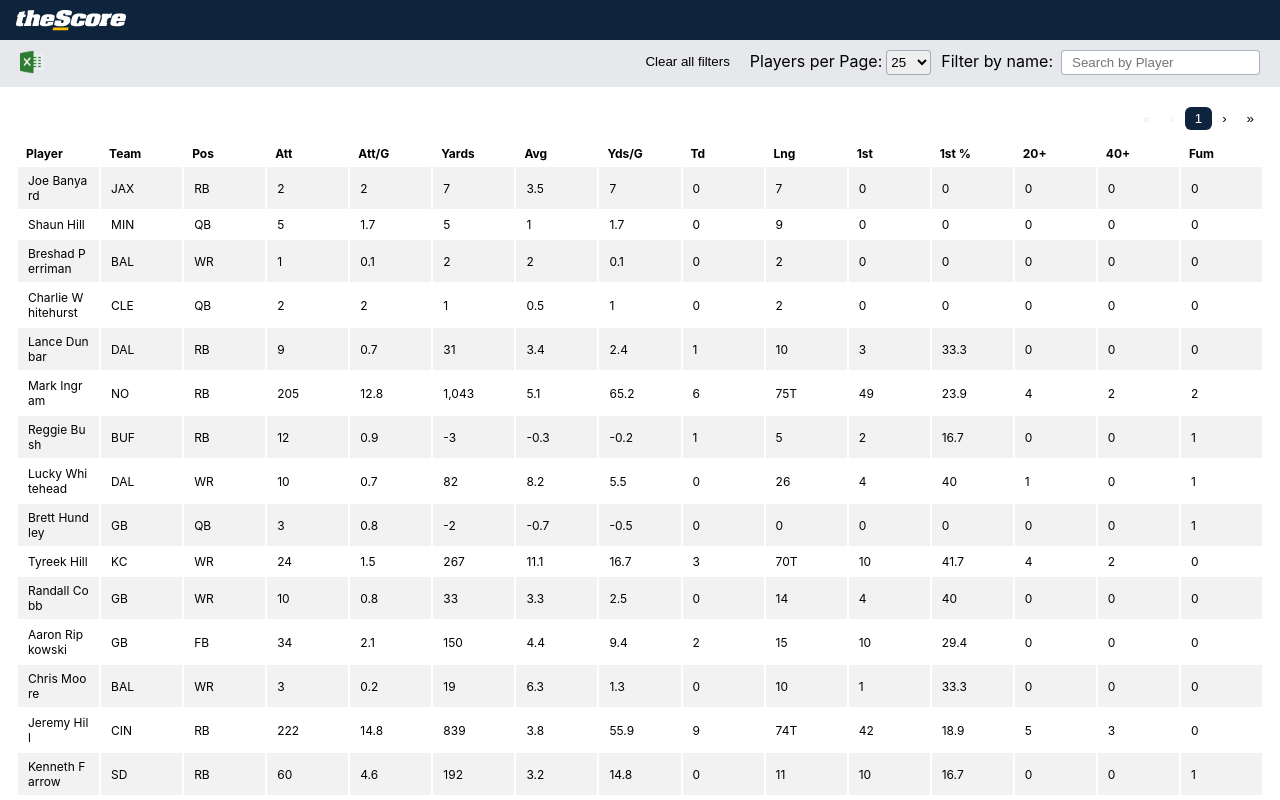
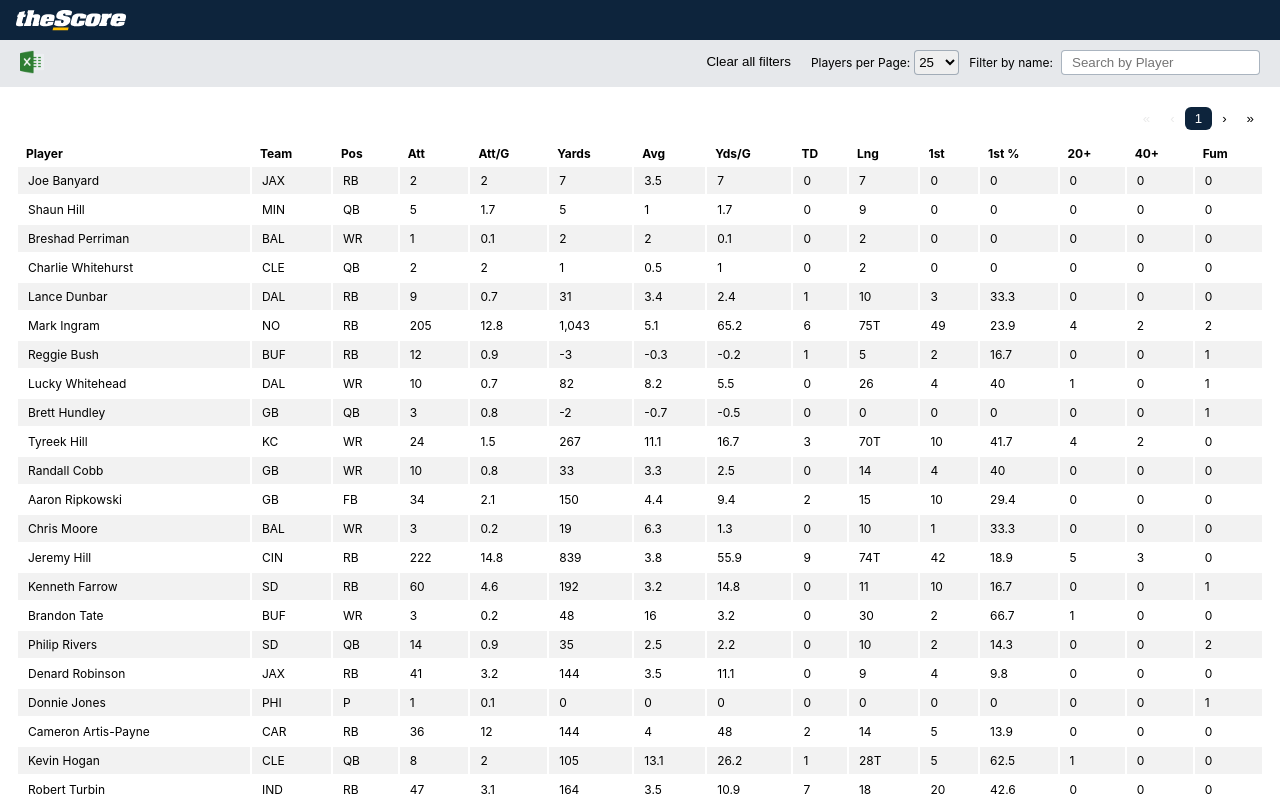
Before and after one commit to incarnateTheGreat/nfl, a React app: page / in a window 1280 px wide. Shown: the top 800 px of the page. Built offline with nearby package versions, Linux system fonts and the light colour scheme; data requests are answered from the project's data file.

Commit message:
added filtering

```diff
--- a/src/components/Filters/filters.component.scss
+++ b/src/components/Filters/filters.component.scss
@@ -6,6 +6,7 @@
   &-filters {
     background-color: rgba($base-header-colour, 0.1);
     display: flex;
+    font-size: $size-12;
     justify-content: space-between;
     padding: 10px 20px;
     width: 100%;
--- a/src/styles/index.scss
+++ b/src/styles/index.scss
@@ -31,52 +31,6 @@
 
   section {
     flex: 1;
-
-    table {
-      font-size: $size-12;
-      margin: 10px 0;
-      table-layout: fixed;
-      width: 100%;
-
-      thead {
-        th {
-          padding: 4px 8px;
-          text-align: left;
-          text-overflow: ellipsis;
-          overflow: hidden;
-          white-space: nowrap;
-
-          &.sortableHeader {
-            cursor: pointer;
-
-            &:hover {
-              background-color: rgba($base-header-colour, 0.1);
-            }
-          }
-        }
-      }
-
-      tbody {
-        tr {
-          border-top: 1px solid $border-colour;
-          border-bottom: 1px solid $border-colour;
-
-          &:nth-of-type(odd) {
-            background-color: $table-row;
-          }
-
-          td {
-            padding: 6px 10px;
-            word-break: break-all;
-            width: 100%;
-
-            &.selectedColumn {
-              background-color: $selected-column;
-            }
-          }
-        }
-      }
-    }
   }
 
   footer {
--- a/src/utils/messages.ts
+++ b/src/utils/messages.ts
@@ -2,34 +2,49 @@
 export const TABLE = {
   PLAYER: "Player",
   PLAYER_KEY: "Player",
+  PLAYER_DESC: "Player's name",
   TEAM: "Team",
   TEAM_KEY: "Team",
+  TEAM_DESC: "Player's team abbreviation",
   POS: "Pos",
   POS_KEY: "Pos",
+  POS_DESC: "Player's position",
   ATT: "Att",
   ATT_KEY: "Att",
+  ATT_DESC: "Rushing attempts",
   ATT_G: "Att/G",
   ATT_G_KEY: "Att/G",
+  ATT_G_DESC: "Rushing attempts per game average",
   YDS: "Yards",
-  YDS_KEY: "Yards",
+  YDS_KEY: "Yds",
+  YDS_DESC: "Total rushing yards",
   AVG: "Avg",
   AVG_KEY: "Avg",
+  AVG_DESC: "Rushing average yards per attempt",
   YDS_G: "Yds/G",
   YDS_G_KEY: "Yds/G",
-  TD: "Td",
-  TD_KEY: "Td",
+  YDS_G_DESC: "Rushing yards per game",
+  TD: "TD",
+  TD_KEY: "TD",
+  TD_DESC: "Total rushing touchdowns",
   LNG: "Lng",
   LNG_KEY: "Lng",
+  LNG_DESC: "Longest rush -- a T represents a touchdown occurred",
   FIRST: "1st",
   FIRST_KEY: "1st",
+  FIRST_DESC: "Rushing first downs",
   FIRST_PERCENTAGE: "1st %",
   FIRST_PERCENTAGE_KEY: "1st %",
+  FIRST_PERCENTAGE_DESC: "Rushing first down percentage",
   TWENTY_PLUS: "20+",
   TWENTY_PLUS_KEY: "20+",
+  TWENTY_PLUS_DESC: "Rushing 20+ yards each",
   FORTY_PLUS: "40+",
   FORTY_PLUS_KEY: "40+",
+  FORTY_PLUS_DESC: "Rushing 40+ yards each",
   FUM: "Fum",
   FUM_KEY: "Fum",
+  FUM_DESC: "Rushing fumbles"
 };
 
 // Filters
--- a/src/views/rushing.view.scss
+++ b/src/views/rushing.view.scss
@@ -5,6 +5,64 @@
 
   &-container {
     padding: 1.25rem 1rem;
+
+    .rushing-table-container {
+    overflow-x: auto;
+
+    table {
+      font-size: $size-12;
+      margin: 10px 0;
+      width: 100%;
+
+      thead {
+        th {
+          padding: 4px 8px;
+          text-align: left;
+          text-overflow: ellipsis;
+          overflow: hidden;
+          white-space: nowrap;
+
+          &.selectedColumn {
+            background-color: $selected-column;
+          }
+
+          &.sortableHeader {
+            cursor: pointer;
+
+            div {
+              align-items: center;
+              display: flex;
+              justify-content: space-between;
+            }
+
+            &:hover {
+              background-color: rgba($base-header-colour, 0.1);
+            }
+          }
+        }
+      }
+
+      tbody {
+        tr {
+          border-top: 1px solid $border-colour;
+          border-bottom: 1px solid $border-colour;
+
+          &:nth-of-type(odd) {
+            background-color: $table-row;
+          }
+
+          td {
+            padding: 6px 10px;
+            word-break: break-all;
+
+            &.selectedColumn {
+              background-color: $selected-column;
+            }
+          }
+        }
+      }
+    }
+  }
 
     &-error {
       align-items: center;
--- a/src/views/rushing.view.tsx
+++ b/src/views/rushing.view.tsx
@@ -17,12 +17,7 @@ const Rushing = () => {
     null
   );
   const [pageNumber, setPageNumber] = useState<number>(1);
-  // const [nextPageNumber, setNextPageNumber] = useState<number | null>(null);
-  // const [prevPageNumber, setPrevPageNumber] = useState<number | null>(null);
-  // const [lastPageNumber, setLastPageNumber] = useState<number | null>(null);
-  // const [filterBy, setFilterBy] = useState<string>("First Name");
   const [searchInput, setSearchInput] = useState<string>("");
-  // const [loading, setLoading] = useState<boolean>(false);
   const [URLParams, setURLParams] = useState<Record<string, unknown>>({
     _page: 1,
     _limit: playersPerPage,
@@ -30,15 +25,15 @@ const Rushing = () => {
   const [rushingDataRes, setRushingDataRes] = useState<RushingDataServerResponse>();
   const { isLoading } = useRushing(repoName, URLParams, setRushingDataRes);
 
-  useEffect(() => {
-    console.log({ isLoading });
-  }, [isLoading]);
-
+  // Clear and reset all filters and sortables to their initial state.
   const clearFilters = () => {
+    setSortDirection("ASC");
+    setSelectedSortColumn(null);
     setPageNumber(1);
     setPlayersPerPage(25);
   }
 
+  // Apply the sort arrow and set its direction when sorting a column.
   const assignSortArrow = (col) => {
     if (selectedSortColumn === col) {
       return sortDirection === "ASC" ? ascArrow : downArrow;
@@ -47,6 +42,7 @@ const Rushing = () => {
     return null;
   };
 
+  // Update Url parameters for search.
   const updateURLParams = (queryParams) => {
     setURLParams((prevState) => {
       const sortStateToUpdate = queryParams;
@@ -73,11 +69,6 @@ const Rushing = () => {
     updateURLParams({ _limit: playersPerPage });
   }, [playersPerPage]);
 
-
- useEffect(() => {
-    console.log({URLParams});
-  }, [URLParams]);
-
   return (
     <article className="rushing">
       <Filters
@@ -102,33 +93,52 @@ const Rushing = () => {
               />
             )}
 
+            <div className="rushing-table-container">
               <table className="rushing-table">
                 <thead>
                   <tr>
-                  <th title={TABLE.PLAYER}>{TABLE.PLAYER}</th>
-                  <th title={TABLE.TEAM}>{TABLE.TEAM}</th>
-                  <th title={TABLE.POS}>{TABLE.POS}</th>
-                  <th title={TABLE.ATT}>{TABLE.ATT}</th>
-                  <th title={TABLE.ATT_G}>{TABLE.ATT_G}</th>
-                  <th title={TABLE.YDS}>{TABLE.YDS}</th>
+                    <th title={TABLE.PLAYER_DESC}>{TABLE.PLAYER}</th>
+                    <th title={TABLE.TEAM_DESC}>{TABLE.TEAM}</th>
+                    <th title={TABLE.POS_DESC}>{TABLE.POS}</th>
+                    <th title={TABLE.ATT_DESC}>{TABLE.ATT}</th>
+                    <th title={TABLE.ATT_G_DESC}>{TABLE.ATT_G}</th>
                     <th
-                    title={TABLE.AVG}
-                    className="sortableHeader"
-                    onClick={() => {
-                      sortData("avg");
-                    }}
+                      title={TABLE.YDS_DESC}
+                      className={`${assignSelectedColumnClass(selectedSortColumn, TABLE.YDS_KEY)} sortableHeader`}
+                      onClick={() => sortData(TABLE.YDS_KEY)}
                     >
-                    <span>{TABLE.AVG}</span>
-                    <span>{assignSortArrow("avg")}</span>
+                      <div>
+                        <span>{TABLE.YDS}</span>
+                        <span>{assignSortArrow(TABLE.YDS_KEY)}</span>
+                      </div>
                     </th>
-                  <th title={TABLE.YDS_G}>{TABLE.YDS_G}</th>
-                  <th title={TABLE.TD}>{TABLE.TD}</th>
-                  <th title={TABLE.LNG}>{TABLE.LNG}</th>
-                  <th title={TABLE.FIRST}>{TABLE.FIRST}</th>
-                  <th title={TABLE.FIRST_PERCENTAGE}>{TABLE.FIRST_PERCENTAGE}</th>
-                  <th title={TABLE.TWENTY_PLUS}>{TABLE.TWENTY_PLUS}</th>
-                  <th title={TABLE.FORTY_PLUS}>{TABLE.FORTY_PLUS}</th>
-                  <th title={TABLE.FUM}>{TABLE.FUM}</th>
+                    <th title={TABLE.AVG_DESC}>{TABLE.AVG}</th>
+                    <th title={TABLE.YDS_G_DESC}>{TABLE.YDS_G}</th>
+                    <th
+                      title={TABLE.TD_DESC}
+                      className={`${assignSelectedColumnClass(selectedSortColumn, TABLE.TD_KEY)} sortableHeader`}
+                      onClick={() => sortData(TABLE.TD_KEY)}
+                    >
+                        <div>
+                          <span>{TABLE.TD}</span>
+                          <span>{assignSortArrow(TABLE.TD_KEY)}</span>
+                        </div>
+                    </th>
+                    <th
+                      title={TABLE.LNG_DESC}
+                      className={`${assignSelectedColumnClass(selectedSortColumn, TABLE.LNG_KEY)} sortableHeader`}
+                      onClick={() => sortData(TABLE.LNG_KEY)}
+                    >
+                       <div>
+                          <span>{TABLE.LNG}</span>
+                          <span>{assignSortArrow(TABLE.LNG_KEY)}</span>
+                       </div>
+                    </th>
+                    <th title={TABLE.FIRST_DESC}>{TABLE.FIRST}</th>
+                    <th title={TABLE.FIRST_PERCENTAGE_DESC}>{TABLE.FIRST_PERCENTAGE}</th>
+                    <th title={TABLE.TWENTY_PLUS_DESC}>{TABLE.TWENTY_PLUS}</th>
+                    <th title={TABLE.FORTY_PLUS_DESC}>{TABLE.FORTY_PLUS}</th>
+                    <th title={TABLE.FUM_DESC}>{TABLE.FUM}</th>
                   </tr>
                 </thead>
                 <tbody>
@@ -142,18 +152,11 @@ const Rushing = () => {
                         <td>{Pos}</td>
                         <td>{Att}</td>
                         <td>{player["Att/G"]}</td>
-                      <td>{Yds}</td>
-                      <td
-                        className={`${assignSelectedColumnClass(
-                          selectedSortColumn,
-                          "avg"
-                        )}`}
-                      >
-                        {Avg}
-                      </td>
+                        <td className={`${assignSelectedColumnClass(selectedSortColumn, TABLE.YDS_KEY)}`}>{Yds}</td>
+                        <td>{Avg}</td>
                         <td>{player["Yds/G"]}</td>
-                      <td>{TD}</td>
-                      <td>{Lng}</td>
+                        <td className={`${assignSelectedColumnClass(selectedSortColumn, TABLE.TD_KEY)}`}>{TD}</td>
+                        <td className={`${assignSelectedColumnClass(selectedSortColumn, TABLE.LNG_KEY)}`}>{Lng}</td>
                         <td>{player["1st"]}</td>
                         <td>{player["1st%"]}</td>
                         <td>{player["20+"]}</td>
@@ -164,6 +167,8 @@ const Rushing = () => {
                   })}
                 </tbody>
               </table>
+            </div>
+
 
             {rushingDataRes?.data.length > 0 && (
               <Pagination
```
Lines whose indentation alone changed are shown as unchanged.
